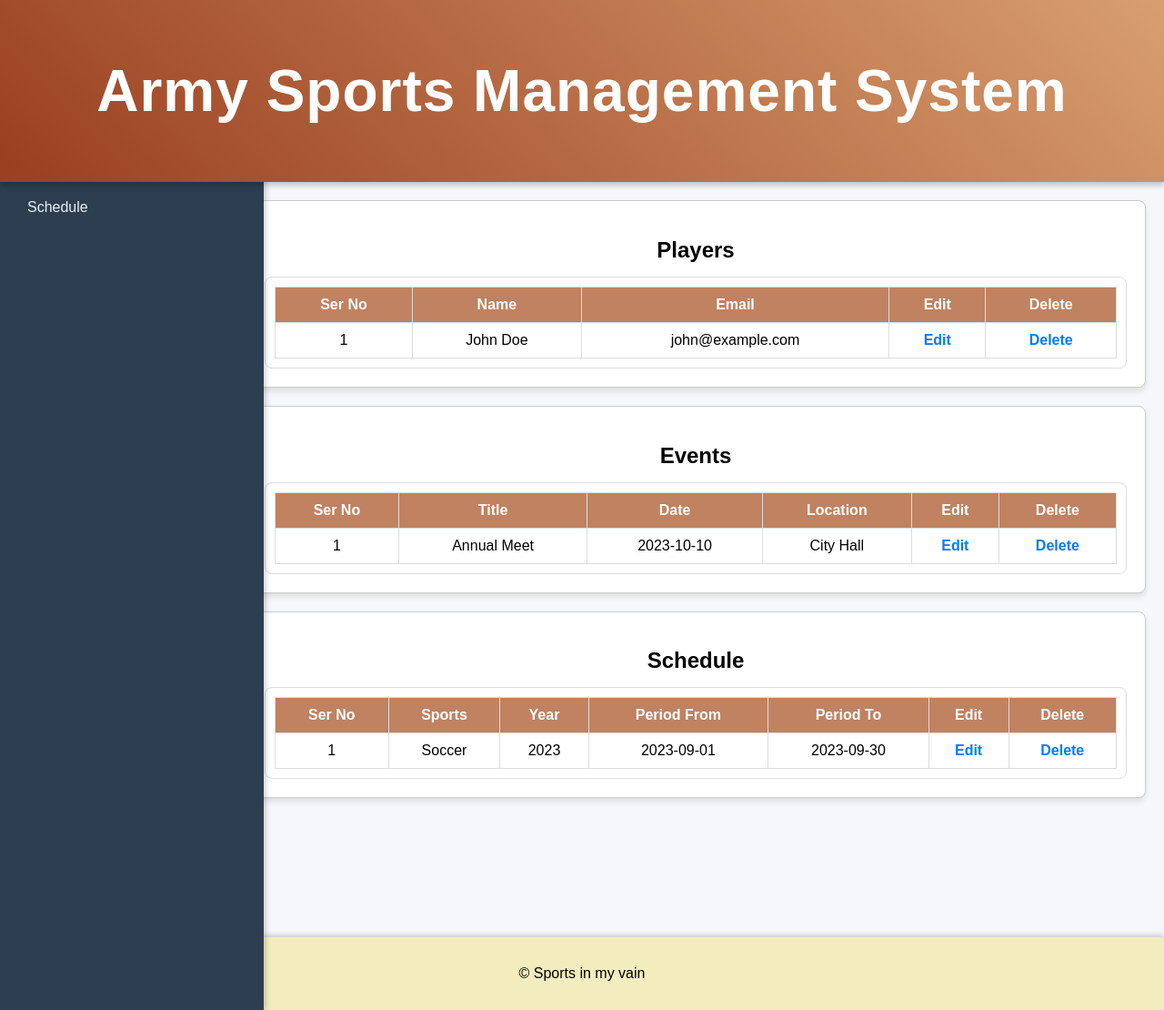
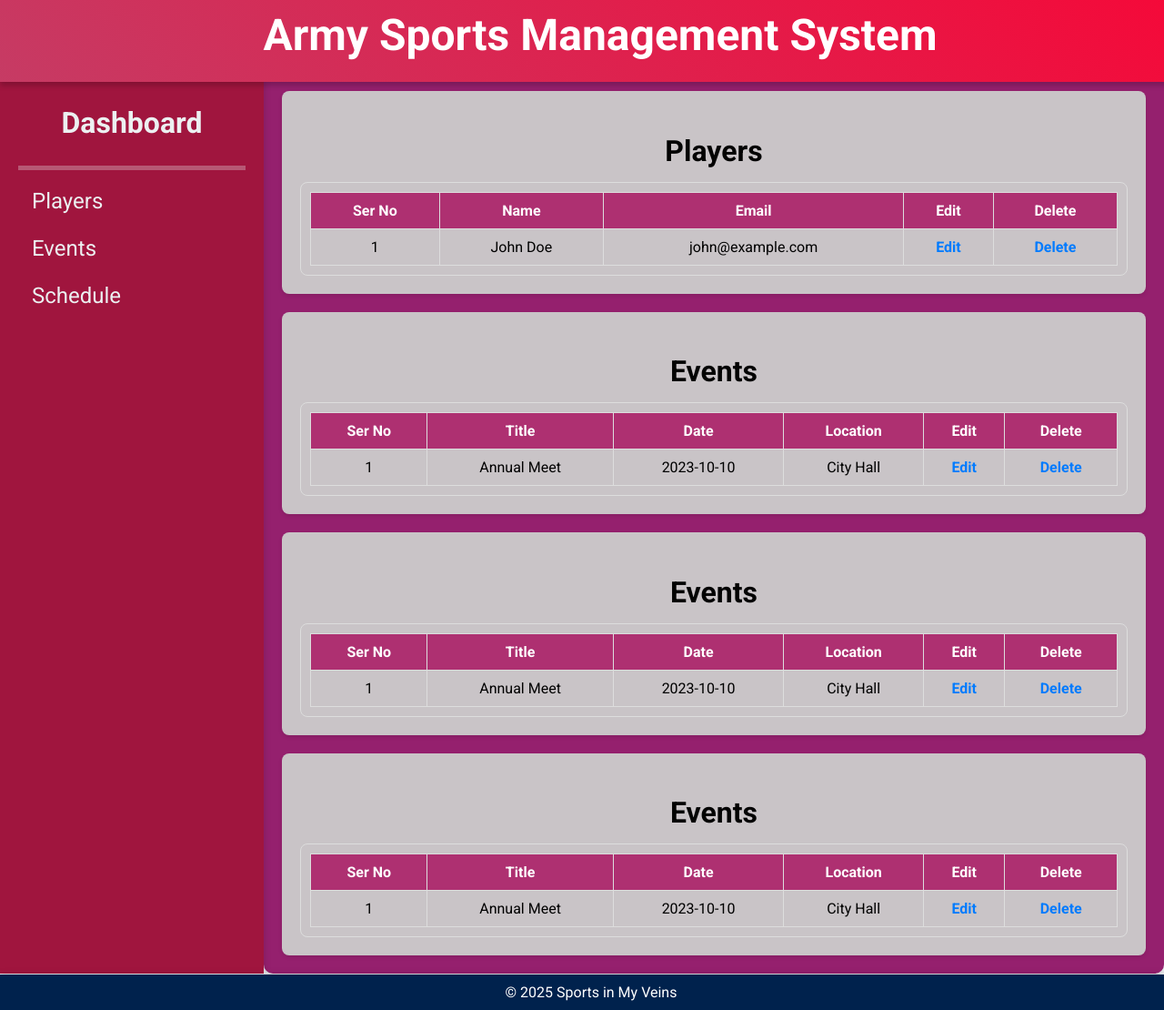
Before and after one commit to AjaySangwan756/Sports, a Django app: page / in a window 1280 px wide. Shown: the whole page at 91% size. Run offline with Django 5.2, Linux system fonts and the light colour scheme.

Commit message:
dashboard designed

```diff
--- a/Sports_management/templates/dashboard.html
+++ b/Sports_management/templates/dashboard.html
@@ -5,28 +5,220 @@
     <meta charset="UTF-8">
     <meta name="viewport" content="width=device-width, initial-scale=1.0">
     <title>Army Sports Management System</title>
-    <link rel="stylesheet" href="{% static 'css/main.css' %}">
+    {% comment %} <link rel="stylesheet" href="{% static 'css/main.css' %}"> {% endcomment %}
+    <link href="https://fonts.googleapis.com/css2?family=Roboto:wght@400;500;700&display=swap" rel="stylesheet">
 </head>
+<style>
+/* General Styles */
+body {
+    margin: 0;
+    padding: 0;
+    font-family: 'Roboto', sans-serif;
+    background-color: #f4f6f9;
+    display: flex;
+    flex-direction: column;
+    height: 100vh;
+    overflow: hidden;
+}
+
+/* Header Styles */
+header {
+    background: linear-gradient(45deg,rgb(198, 59, 100),rgb(246, 8, 56));
+    color: white;
+    padding: 10px 20px;
+    text-align: center;
+    box-shadow: 0 4px 6px rgba(0, 0, 0, 0.2);
+    font-size: 3rem;
+    font-weight: bold;
+    width: 100%;
+    position: fixed;
+    top: 0;
+    z-index: 1000;
+    height:70px;
+}
+.side-nav hr {
+    border: none;
+    border-top: 5px solid #ecf0f1; /* Light gray line */
+    margin: 8px 0; /* Add some spacing above and below */
+    opacity: 0.3; /* Slightly transparent */
+}
+
+
+/* Sidebar Styles */
+.side-nav {
+    width: 250px;
+    background-color: #A0153E;
+    color: white;
+    position: fixed;
+    top: 75px; /* Below header */
+    bottom: 40px; /* Above footer */
+    padding: 20px;
+    display: flex;
+    flex-direction: column;
+    box-shadow: 2px 0 6px rgba(0, 0, 0, 0.1);
+    overflow-y: auto;
+    z-index: 10;
+    transition: transform 0.3s;
+}
+
+.side-nav h1 {
+    font-size: 2rem;
+    text-align: center;
+    margin-bottom: 20px;
+    color: #ecf0f1;
+}
+
+.side-nav a {
+    text-decoration: none;
+    color: #ecf0f1;
+    padding: 12px 15px;
+    border-radius: 5px;
+    transition: all 0.3s;
+    font-size: 1.5rem;
+}
+
+.side-nav a:hover {
+    background-color: #34495e;
+    transform: scale(1.05);
+}
+
+/* Main Content */
+.main-content {
+    margin-left: 290px; /* Space for sidebar */
+    margin-top: 80px; /* Space for header */
+    margin-bottom: 40px; /* Space for footer */
+    padding: 20px;
+    overflow-y: auto;
+    background-color:#95206e;
+    border-radius: 10px;
+    box-shadow: 0 4px 6px rgba(0, 0, 0, 0.1);
+    display: flex;
+    flex-direction: column;
+    gap: 20px;
+    height: calc(100vh - 120px); /* Adjust height dynamically */
+    box-sizing: border-box;
+}
+
+/* Section Container */
+.section-container {
+    background:rgb(201, 196, 199);
+    padding: 20px;
+    border-radius: 8px;
+    box-shadow: 0 2px 4px rgba(0, 0, 0, 0.1);
+    transition: transform 0.3s, box-shadow 0.3s;
+}
+
+.section-container:hover {
+    transform: translateY(-5px);
+    box-shadow: 0 6px 12px rgba(0, 0, 0, 0.15);
+}
+
+.section-container h2 {
+    font-size: 2rem;
+    text-align: center;
+    margin-bottom: 15px;
+    color:rgb(3, 3, 3);
+}
+
+/* Scrollable Table */
+.scrollable {
+    max-height: 300px;
+    overflow-y: auto;
+    border: 1px solid #ddd;
+    border-radius: 8px;
+    padding: 10px;
+}
+
+/* Table Styles */
+table {
+    width: 100%;
+    border-collapse: collapse;
+}
+
+table th {
+    background-color:rgb(174, 48, 113);
+    color: white;
+    padding: 10px;
+    border: 1px solid #ddd;
+    text-align: center;
+}
+
+table td {
+    padding: 10px;
+    border: 1px solid #ddd;
+    text-align: center;
+}
+
+table a {
+    color: #007bff;
+    text-decoration: none;
+    font-weight: bold;
+    transition: color 0.3s;
+}
+
+table a:hover {
+    color: #0056b3;
+}
+
+/* Footer */
+footer {
+    text-align: center;
+    padding: 10px;
+    background: #00224D;
+    color: white;
+    position: fixed;
+    bottom: 0;
+    width: 100%;
+    box-shadow: 0 -2px 6px rgba(0, 0, 0, 0.1);
+    font-size: 1rem;
+    z-index: 1000;
+}
+
+/* Responsive Design */
+@media screen and (max-width: 768px) {
+    .side-nav {
+        transform: translateX(-260px); /* Hide sidebar */
+    }
+
+    .side-nav.active {
+        transform: translateX(0); /* Show sidebar on toggle */
+    }
+
+    .main-content {
+        margin-left: 0;
+    }
+
+    header {
+        display: flex;
+        justify-content: space-between;
+        align-items: center;
+        padding: 10px 15px;
+    }
+
+    .menu-toggle {
+        font-size: 1.5rem;
+        cursor: pointer;
+    }
+}
+</style>
 <body>
     <header>
-        <h1>Army Sports Management System</h1>
+        {% comment %} <div class="menu-toggle" onclick="toggleSidebar()">&#9776;</div> {% endcomment %}
+        Army Sports Management System
     </header>
 
-    <!-- Sidebar -->
     <div class="side-nav">
-        <h2>Dashboard</h2>
+        <h1>Dashboard</h1>
+        <hr>
         <a href="#players">Players</a>
         <a href="#events">Events</a>
         <a href="#schedule">Schedule</a>
     </div>
 
-    <!-- Main Content -->
     <div class="main-content">
-        <!-- Players Section -->
         <div class="section-container" id="players">
             <h2>Players</h2>
             <div class="scrollable">
-                <!-- Table for Players -->
                 <table>
                     <thead>
                         <tr>
@@ -49,12 +241,9 @@
                 </table>
             </div>
         </div>
-
-        <!-- Events Section -->
         <div class="section-container" id="events">
             <h2>Events</h2>
             <div class="scrollable">
-                <!-- Table for Events -->
                 <table>
                     <thead>
                         <tr>
@@ -79,20 +268,16 @@
                 </table>
             </div>
         </div>
-
-        <!-- Schedule Section -->
-        <div class="section-container" id="schedule">
-            <h2>Schedule</h2>
+        <div class="section-container" id="events">
+            <h2>Events</h2>
             <div class="scrollable">
-                <!-- Table for Schedule -->
                 <table>
                     <thead>
                         <tr>
                             <th>Ser No</th>
-                            <th>Sports</th>
-                            <th>Year</th>
-                            <th>Period From</th>
-                            <th>Period To</th>
+                            <th>Title</th>
+                            <th>Date</th>
+                            <th>Location</th>
                             <th>Edit</th>
                             <th>Delete</th>
                         </tr>
@@ -100,10 +285,36 @@
                     <tbody>
                         <tr>
                             <td>1</td>
-                            <td>Soccer</td>
-                            <td>2023</td>
-                            <td>2023-09-01</td>
-                            <td>2023-09-30</td>
+                            <td>Annual Meet</td>
+                            <td>2023-10-10</td>
+                            <td>City Hall</td>
+                            <td><a href="#">Edit</a></td>
+                            <td><a href="#">Delete</a></td>
+                        </tr>
+                    </tbody>
+                </table>
+            </div>
+        </div>
+        <div class="section-container" id="events">
+            <h2>Events</h2>
+            <div class="scrollable">
+                <table>
+                    <thead>
+                        <tr>
+                            <th>Ser No</th>
+                            <th>Title</th>
+                            <th>Date</th>
+                            <th>Location</th>
+                            <th>Edit</th>
+                            <th>Delete</th>
+                        </tr>
+                    </thead>
+                    <tbody>
+                        <tr>
+                            <td>1</td>
+                            <td>Annual Meet</td>
+                            <td>2023-10-10</td>
+                            <td>City Hall</td>
                             <td><a href="#">Edit</a></td>
                             <td><a href="#">Delete</a></td>
                         </tr>
@@ -114,7 +325,14 @@
     </div>
 
     <footer>
-        <p>&copy; Sports in my vain</p>
+        &copy; 2025 Sports in My Veins
     </footer>
+
+    <script>
+        function toggleSidebar() {
+            const sidebar = document.querySelector('.side-nav');
+            sidebar.classList.toggle('active');
+        }
+    </script>
 </body>
 </html>
```
